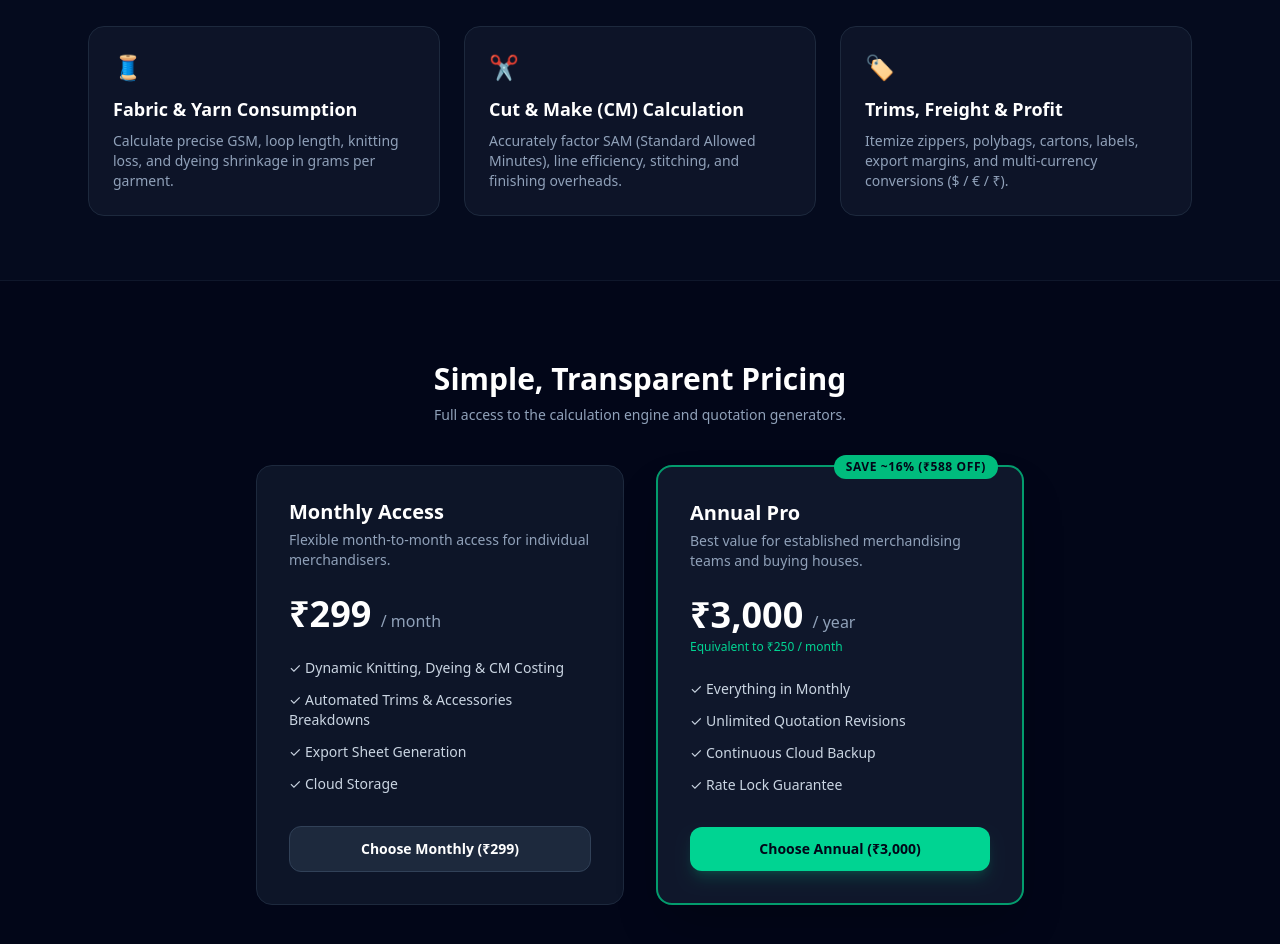
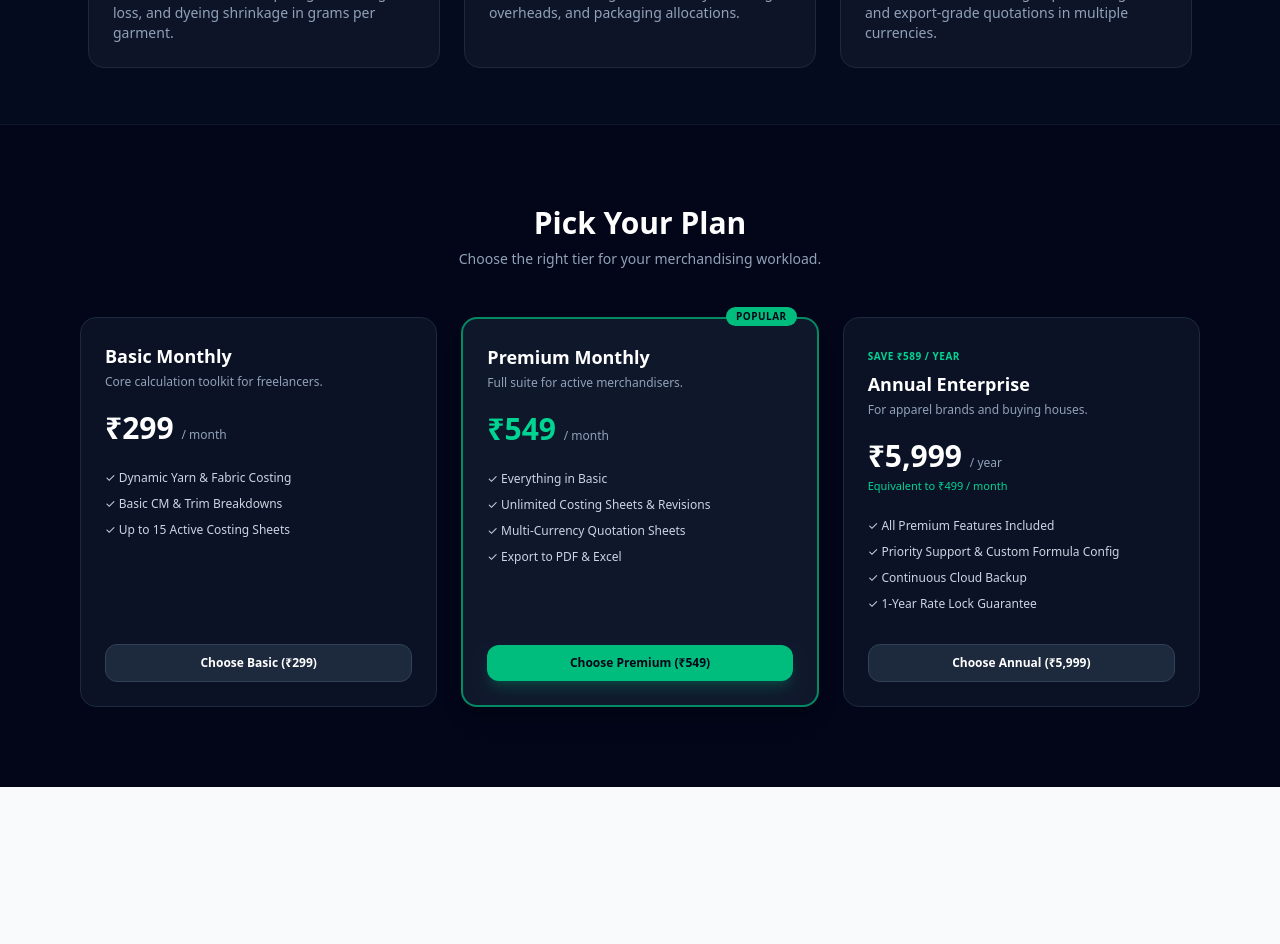
Before and after one commit to genuinerish/garment-costing-saas, a Next.js app: page / in a window 1280 px wide. Shown: the part 740-1684 px from the top of the page. After the commit the page ends 1527 px from the top, so only its background shows below. Built offline with nearby package versions, Linux system fonts and the light colour scheme.

Commit message:
Update pricing tiers: 299 basic, 549 premium, 5999 yearly

```diff
--- a/app/page.tsx
+++ b/app/page.tsx
@@ -3,7 +3,7 @@ import Link from "next/link";
 export default function HomePage() {
   return (
     <main className="min-h-screen bg-slate-950 text-white selection:bg-emerald-500 selection:text-black">
-      {/* Top Navbar */}
+      {/* Navbar */}
       <header className="flex items-center justify-between px-6 py-5 border-b border-slate-800/80 max-w-7xl mx-auto">
         <div className="flex items-center gap-2 font-bold text-lg tracking-wider text-emerald-400">
           <span className="p-2 bg-emerald-950 border border-emerald-500/30 rounded-lg">🧮</span>
@@ -28,7 +28,7 @@ export default function HomePage() {
       {/* Hero Section */}
       <section className="text-center px-4 pt-16 pb-12 max-w-4xl mx-auto">
         <span className="text-xs font-semibold uppercase tracking-widest px-3 py-1 rounded-full bg-emerald-950 border border-emerald-500/40 text-emerald-400">
-          Built for Textile Merchandisers & Exporters
+          Built for Textile Merchandisers & Garment Exporters
         </span>
         <h1 className="mt-6 text-4xl sm:text-6xl font-extrabold tracking-tight">
           Precision Garment Costing & Quotation Suite
@@ -45,112 +45,121 @@ export default function HomePage() {
             Get Started (Sign In / Register)
           </Link>
           <a
-            href="#features"
+            href="#pricing"
             className="px-6 py-3 font-semibold text-slate-200 border border-slate-700 rounded-xl hover:bg-slate-900 transition-colors text-sm sm:text-base"
           >
-            Learn How It Works
+            Explore Plans
           </a>
         </div>
       </section>
 
-      {/* What is Garment Costing Explainer Section */}
-      <section id="features" className="py-16 border-t border-slate-900 bg-slate-900/30">
-        <div className="max-w-6xl mx-auto px-6">
-          <div className="text-center max-w-2xl mx-auto">
-            <h2 className="text-3xl font-bold">Why Precision Costing Matters</h2>
-            <p className="mt-2 text-slate-400 text-sm sm:text-base">
-              A 1% miscalculation in consumption or yarn rate can turn an export order from profitable to loss-making.
-            </p>
-          </div>
-
-          <div className="mt-12 grid grid-cols-1 md:grid-cols-3 gap-6">
+      {/* Features Overview */}
+      <section className="py-14 border-t border-slate-900 bg-slate-900/30">
+        <div className="max-w-6xl mx-auto px-6 grid grid-cols-1 md:grid-cols-3 gap-6">
           <div className="bg-slate-900/80 border border-slate-800 p-6 rounded-2xl">
             <div className="text-2xl mb-3">🧵</div>
             <h3 className="text-lg font-bold text-white">Fabric & Yarn Consumption</h3>
             <p className="text-slate-400 text-sm mt-2">
-                Calculate precise GSM, loop length, knitting loss, and dyeing shrinkage in grams per garment.
+              Calculate exact GSM, loop length, knitting loss, and dyeing shrinkage in grams per garment.
             </p>
           </div>
-
           <div className="bg-slate-900/80 border border-slate-800 p-6 rounded-2xl">
             <div className="text-2xl mb-3">✂️</div>
-              <h3 className="text-lg font-bold text-white">Cut & Make (CM) Calculation</h3>
+            <h3 className="text-lg font-bold text-white">Cut & Make (CM) Engine</h3>
             <p className="text-slate-400 text-sm mt-2">
-                Accurately factor SAM (Standard Allowed Minutes), line efficiency, stitching, and finishing overheads.
+              Factor SAM, sewing line efficiency, stitching overheads, and packaging allocations.
             </p>
           </div>
-
           <div className="bg-slate-900/80 border border-slate-800 p-6 rounded-2xl">
             <div className="text-2xl mb-3">🏷️</div>
-              <h3 className="text-lg font-bold text-white">Trims, Freight & Profit</h3>
+            <h3 className="text-lg font-bold text-white">Trims & Quotation Export</h3>
             <p className="text-slate-400 text-sm mt-2">
-                Itemize zippers, polybags, cartons, labels, export margins, and multi-currency conversions ($ / € / ₹).
+              Itemize accessories, freight, profit margins, and export-grade quotations in multiple currencies.
             </p>
-            </div>
           </div>
         </div>
       </section>
 
-      {/* Pricing Section */}
+      {/* 3-Tier Pricing Grid */}
       <section id="pricing" className="py-20 border-t border-slate-900">
-        <div className="max-w-5xl mx-auto px-4 text-center">
-          <h2 className="text-3xl font-bold">Simple, Transparent Pricing</h2>
-          <p className="mt-2 text-slate-400 text-sm">Full access to the calculation engine and quotation generators.</p>
+        <div className="max-w-6xl mx-auto px-4 text-center">
+          <h2 className="text-3xl font-bold">Pick Your Plan</h2>
+          <p className="mt-2 text-slate-400 text-sm">Choose the right tier for your merchandising workload.</p>
 
-          <div className="mt-10 grid grid-cols-1 md:grid-cols-2 gap-8 max-w-3xl mx-auto">
+          <div className="mt-12 grid grid-cols-1 md:grid-cols-3 gap-6 text-left">
 
-            {/* Monthly */}
-            <div className="bg-slate-900/90 border border-slate-800 rounded-2xl p-6 sm:p-8 text-left flex flex-col justify-between">
+            {/* Basic Plan */}
+            <div className="bg-slate-900/70 border border-slate-800 rounded-2xl p-6 flex flex-col justify-between">
               <div>
-                <h3 className="text-xl font-bold text-white">Monthly Access</h3>
-                <p className="text-slate-400 text-sm mt-1">Flexible month-to-month access for individual merchandisers.</p>
-                <div className="mt-6 text-4xl font-extrabold text-white">
-                  ₹299 <span className="text-base text-slate-400 font-normal">/ month</span>
+                <h3 className="text-lg font-bold text-white">Basic Monthly</h3>
+                <p className="text-slate-400 text-xs mt-1">Core calculation toolkit for freelancers.</p>
+                <div className="mt-5 text-3xl font-extrabold text-white">
+                  ₹299 <span className="text-xs text-slate-400 font-normal">/ month</span>
                 </div>
-
-                <ul className="mt-6 space-y-3 text-sm text-slate-300">
-                  <li className="flex items-center gap-2">✓ Dynamic Knitting, Dyeing & CM Costing</li>
-                  <li className="flex items-center gap-2">✓ Automated Trims & Accessories Breakdowns</li>
-                  <li className="flex items-center gap-2">✓ Export Sheet Generation</li>
-                  <li className="flex items-center gap-2">✓ Cloud Storage</li>
+                <ul className="mt-6 space-y-2.5 text-xs text-slate-300">
+                  <li className="flex items-center gap-2">✓ Dynamic Yarn & Fabric Costing</li>
+                  <li className="flex items-center gap-2">✓ Basic CM & Trim Breakdowns</li>
+                  <li className="flex items-center gap-2">✓ Up to 15 Active Costing Sheets</li>
                 </ul>
               </div>
-
               <Link
                 href="/pricing"
-                className="mt-8 block w-full py-3 bg-slate-800 hover:bg-slate-700 text-white font-semibold rounded-xl text-center transition-colors border border-slate-700 text-sm"
+                className="mt-8 block w-full py-2.5 bg-slate-800 hover:bg-slate-700 text-white font-semibold rounded-xl text-center transition-colors border border-slate-700 text-xs"
               >
-                Choose Monthly (₹299)
+                Choose Basic (₹299)
               </Link>
             </div>
 
-            {/* Annual */}
-            <div className="bg-slate-900 border-2 border-emerald-500/80 rounded-2xl p-6 sm:p-8 text-left shadow-2xl relative flex flex-col justify-between">
-              <span className="absolute -top-3 right-6 bg-emerald-500 text-slate-950 text-xs font-bold px-3 py-1 rounded-full uppercase tracking-wider">
-                Save ~16% (₹588 Off)
+            {/* Premium Plan */}
+            <div className="bg-slate-900 border-2 border-emerald-500/70 rounded-2xl p-6 flex flex-col justify-between relative shadow-xl">
+              <span className="absolute -top-3 right-5 bg-emerald-500 text-slate-950 text-[10px] font-bold px-2.5 py-0.5 rounded-full uppercase tracking-wider">
+                Popular
               </span>
-
               <div>
-                <h3 className="text-xl font-bold text-white">Annual Pro</h3>
-                <p className="text-slate-400 text-sm mt-1">Best value for established merchandising teams and buying houses.</p>
-                <div className="mt-6 text-4xl font-extrabold text-white">
-                  ₹3,000 <span className="text-base text-slate-400 font-normal">/ year</span>
+                <h3 className="text-lg font-bold text-white">Premium Monthly</h3>
+                <p className="text-slate-400 text-xs mt-1">Full suite for active merchandisers.</p>
+                <div className="mt-5 text-3xl font-extrabold text-emerald-400">
+                  ₹549 <span className="text-xs text-slate-400 font-normal">/ month</span>
                 </div>
-                <p className="text-xs text-emerald-400 mt-1">Equivalent to ₹250 / month</p>
-
-                <ul className="mt-6 space-y-3 text-sm text-slate-300">
-                  <li className="flex items-center gap-2">✓ Everything in Monthly</li>
-                  <li className="flex items-center gap-2">✓ Unlimited Quotation Revisions</li>
-                  <li className="flex items-center gap-2">✓ Continuous Cloud Backup</li>
-                  <li className="flex items-center gap-2">✓ Rate Lock Guarantee</li>
+                <ul className="mt-6 space-y-2.5 text-xs text-slate-300">
+                  <li className="flex items-center gap-2">✓ Everything in Basic</li>
+                  <li className="flex items-center gap-2">✓ Unlimited Costing Sheets & Revisions</li>
+                  <li className="flex items-center gap-2">✓ Multi-Currency Quotation Sheets</li>
+                  <li className="flex items-center gap-2">✓ Export to PDF & Excel</li>
                 </ul>
               </div>
-
               <Link
                 href="/pricing"
-                className="mt-8 block w-full py-3 bg-emerald-400 hover:bg-emerald-300 text-slate-950 font-bold rounded-xl text-center transition-colors shadow-lg shadow-emerald-500/20 text-sm"
+                className="mt-8 block w-full py-2.5 bg-emerald-500 hover:bg-emerald-400 text-slate-950 font-bold rounded-xl text-center transition-colors shadow-lg shadow-emerald-500/20 text-xs"
               >
-                Choose Annual (₹3,000)
+                Choose Premium (₹549)
+              </Link>
+            </div>
+
+            {/* Yearly Enterprise */}
+            <div className="bg-slate-900/70 border border-slate-800 rounded-2xl p-6 flex flex-col justify-between">
+              <div>
+                <span className="text-[10px] font-bold text-emerald-400 uppercase tracking-wider">
+                  Save ₹589 / Year
+                </span>
+                <h3 className="text-lg font-bold text-white mt-1">Annual Enterprise</h3>
+                <p className="text-slate-400 text-xs mt-1">For apparel brands and buying houses.</p>
+                <div className="mt-5 text-3xl font-extrabold text-white">
+                  ₹5,999 <span className="text-xs text-slate-400 font-normal">/ year</span>
+                </div>
+                <p className="text-[11px] text-emerald-400 mt-1">Equivalent to ₹499 / month</p>
+                <ul className="mt-6 space-y-2.5 text-xs text-slate-300">
+                  <li className="flex items-center gap-2">✓ All Premium Features Included</li>
+                  <li className="flex items-center gap-2">✓ Priority Support & Custom Formula Config</li>
+                  <li className="flex items-center gap-2">✓ Continuous Cloud Backup</li>
+                  <li className="flex items-center gap-2">✓ 1-Year Rate Lock Guarantee</li>
+                </ul>
+              </div>
+              <Link
+                href="/pricing"
+                className="mt-8 block w-full py-2.5 bg-slate-800 hover:bg-slate-700 text-white font-semibold rounded-xl text-center transition-colors border border-slate-700 text-xs"
+              >
+                Choose Annual (₹5,999)
               </Link>
             </div>
 
--- a/app/pricing/page.tsx
+++ b/app/pricing/page.tsx
@@ -7,7 +7,7 @@ export default function PricingPage() {
     const [loading, setLoading] = useState<string | null>(null);
     const router = useRouter();
 
-    const handleSubscribe = async (planType: "monthly" | "yearly") => {
+    const handleSubscribe = async (planType: "basic" | "premium" | "yearly") => {
         try {
             setLoading(planType);
             const res = await fetch("/api/razorpay/subscription", {
@@ -19,18 +19,24 @@ export default function PricingPage() {
             const data = await res.json();
 
             if (!res.ok || !data.subscriptionId) {
-                alert(data.error || "Subscription initialization failed. Check your keys.");
+                alert(data.error || "Subscription initialization failed. Check your plan IDs in Netlify.");
                 setLoading(null);
                 return;
             }
+
+            const planLabels = {
+                basic: "Basic Monthly (₹299)",
+                premium: "Premium Monthly (₹549)",
+                yearly: "Annual Enterprise (₹5,999)",
+            };
 
             const options = {
                 key: data.key,
                 subscription_id: data.subscriptionId,
                 name: "GARCOS ENTERPRISE",
-                description: `${planType === "yearly" ? "Annual (₹3,000)" : "Monthly (₹299)"} Subscription`,
+                description: `${planLabels[planType]} Subscription`,
                 handler: function () {
-                    alert("Payment Successful! Access Granted.");
+                    alert("Payment verified! Access granted.");
                     router.push("/dashboard/costing");
                 },
                 theme: {
@@ -41,7 +47,7 @@ export default function PricingPage() {
             const rzp = new (window as any).Razorpay(options);
             rzp.open();
         } catch (err: any) {
-            alert("Error: " + err.message);
+            alert("Error starting checkout: " + err.message);
         } finally {
             setLoading(null);
         }
@@ -50,60 +56,83 @@ export default function PricingPage() {
     return (
         <div className="min-h-screen bg-slate-950 text-white flex flex-col justify-center items-center px-4 py-12">
             <div className="text-center max-w-xl">
-                <h1 className="text-3xl font-bold tracking-tight">Select a Subscription to Unlock Garcos</h1>
+                <h1 className="text-3xl font-bold tracking-tight">Select a Subscription Tier</h1>
                 <p className="mt-2 text-slate-400 text-sm">
-                    Activate your subscription via Google Pay, UPI AutoPay, or Card to access the full garment costing suite.
+                    Activate via Google Pay, UPI AutoPay, or Card to unlock the garment costing suite.
                 </p>
             </div>
 
-            <div className="mt-10 grid grid-cols-1 md:grid-cols-2 gap-8 max-w-3xl w-full">
-                {/* Monthly Card */}
+            <div className="mt-10 grid grid-cols-1 md:grid-cols-3 gap-6 max-w-5xl w-full">
+                {/* Basic ₹299 */}
                 <div className="bg-slate-900 border border-slate-800 rounded-2xl p-6 flex flex-col justify-between">
                     <div>
-                        <h2 className="text-xl font-bold">Monthly Plan</h2>
-                        <p className="text-slate-400 text-xs mt-1">Billed monthly. Cancel anytime.</p>
-                        <div className="mt-6 text-4xl font-extrabold">
-                            ₹299 <span className="text-sm font-normal text-slate-400">/ mo</span>
+                        <h2 className="text-lg font-bold">Basic Monthly</h2>
+                        <p className="text-slate-400 text-xs mt-1">Core calculation toolkit.</p>
+                        <div className="mt-5 text-3xl font-extrabold">
+                            ₹299 <span className="text-xs font-normal text-slate-400">/ mo</span>
                         </div>
-                        <ul className="mt-6 space-y-2 text-sm text-slate-300">
-                            <li>✓ Complete Costing Engine</li>
-                            <li>✓ All Fabric & Trim Calculations</li>
-                            <li>✓ Export Quotation Sheets</li>
+                        <ul className="mt-5 space-y-2 text-xs text-slate-300">
+                            <li>✓ Dynamic Yarn & Fabric Costing</li>
+                            <li>✓ Basic CM & Trim Breakdowns</li>
+                            <li>✓ Up to 15 Active Sheets</li>
                         </ul>
                     </div>
                     <button
-                        onClick={() => handleSubscribe("monthly")}
-                        disabled={loading === "monthly"}
-                        className="mt-8 w-full py-3 bg-slate-800 hover:bg-slate-700 text-white font-semibold rounded-xl text-sm border border-slate-700 disabled:opacity-50"
+                        onClick={() => handleSubscribe("basic")}
+                        disabled={loading === "basic"}
+                        className="mt-8 w-full py-2.5 bg-slate-800 hover:bg-slate-700 text-white font-semibold rounded-xl text-xs border border-slate-700 disabled:opacity-50"
                     >
-                        {loading === "monthly" ? "Opening Razorpay..." : "Subscribe for ₹299/mo"}
+                        {loading === "basic" ? "Opening..." : "Pay ₹299 / Month"}
                     </button>
                 </div>
 
-                {/* Yearly Card */}
+                {/* Premium ₹549 */}
                 <div className="bg-slate-900 border-2 border-emerald-500 rounded-2xl p-6 relative flex flex-col justify-between shadow-2xl">
-                    <span className="absolute -top-3 right-6 bg-emerald-500 text-slate-950 text-xs font-bold px-3 py-1 rounded-full uppercase">
-                        Best Value
+                    <span className="absolute -top-3 right-5 bg-emerald-500 text-slate-950 text-[10px] font-bold px-2 py-0.5 rounded-full uppercase">
+                        Recommended
                     </span>
                     <div>
-                        <h2 className="text-xl font-bold">Annual Plan</h2>
-                        <p className="text-slate-400 text-xs mt-1">Billed once a year.</p>
-                        <div className="mt-6 text-4xl font-extrabold">
-                            ₹3,000 <span className="text-sm font-normal text-slate-400">/ yr</span>
+                        <h2 className="text-lg font-bold">Premium Monthly</h2>
+                        <p className="text-slate-400 text-xs mt-1">Complete export suite.</p>
+                        <div className="mt-5 text-3xl font-extrabold text-emerald-400">
+                            ₹549 <span className="text-xs font-normal text-slate-400">/ mo</span>
                         </div>
-                        <p className="text-xs text-emerald-400 mt-1">Equivalent to ₹250 / month</p>
-                        <ul className="mt-6 space-y-2 text-sm text-slate-300">
-                            <li>✓ Everything in Monthly</li>
-                            <li>✓ Unlimited Revisions & Exports</li>
-                            <li>✓ Continuous Backup</li>
+                        <ul className="mt-5 space-y-2 text-xs text-slate-300">
+                            <li>✓ Everything in Basic</li>
+                            <li>✓ Unlimited Sheets & Revisions</li>
+                            <li>✓ Multi-Currency Quotation Export</li>
+                            <li>✓ PDF & Excel Generation</li>
+                        </ul>
+                    </div>
+                    <button
+                        onClick={() => handleSubscribe("premium")}
+                        disabled={loading === "premium"}
+                        className="mt-8 w-full py-2.5 bg-emerald-500 hover:bg-emerald-400 text-slate-950 font-bold rounded-xl text-xs disabled:opacity-50"
+                    >
+                        {loading === "premium" ? "Opening..." : "Pay ₹549 / Month"}
+                    </button>
+                </div>
+
+                {/* Yearly ₹5,999 */}
+                <div className="bg-slate-900 border border-slate-800 rounded-2xl p-6 flex flex-col justify-between">
+                    <div>
+                        <h2 className="text-lg font-bold">Annual Enterprise</h2>
+                        <p className="text-slate-400 text-xs mt-1">Billed annually (Save ₹589).</p>
+                        <div className="mt-5 text-3xl font-extrabold">
+                            ₹5,999 <span className="text-xs font-normal text-slate-400">/ yr</span>
+                        </div>
+                        <ul className="mt-5 space-y-2 text-xs text-slate-300">
+                            <li>✓ All Premium Features</li>
+                            <li>✓ Priority Formula Customization</li>
+                            <li>✓ Continuous Cloud Backup</li>
                         </ul>
                     </div>
                     <button
                         onClick={() => handleSubscribe("yearly")}
                         disabled={loading === "yearly"}
-                        className="mt-8 w-full py-3 bg-emerald-400 hover:bg-emerald-300 text-slate-950 font-bold rounded-xl text-sm disabled:opacity-50"
+                        className="mt-8 w-full py-2.5 bg-slate-800 hover:bg-slate-700 text-white font-semibold rounded-xl text-xs border border-slate-700 disabled:opacity-50"
                     >
-                        {loading === "yearly" ? "Opening Razorpay..." : "Subscribe for ₹3,000/yr"}
+                        {loading === "yearly" ? "Opening..." : "Pay ₹5,999 / Year"}
                     </button>
                 </div>
             </div>
```
Also changed, not shown: app/api/razorpay/subscription/route.ts (+10 -5 lines). Lines whose indentation alone changed are shown as unchanged.
